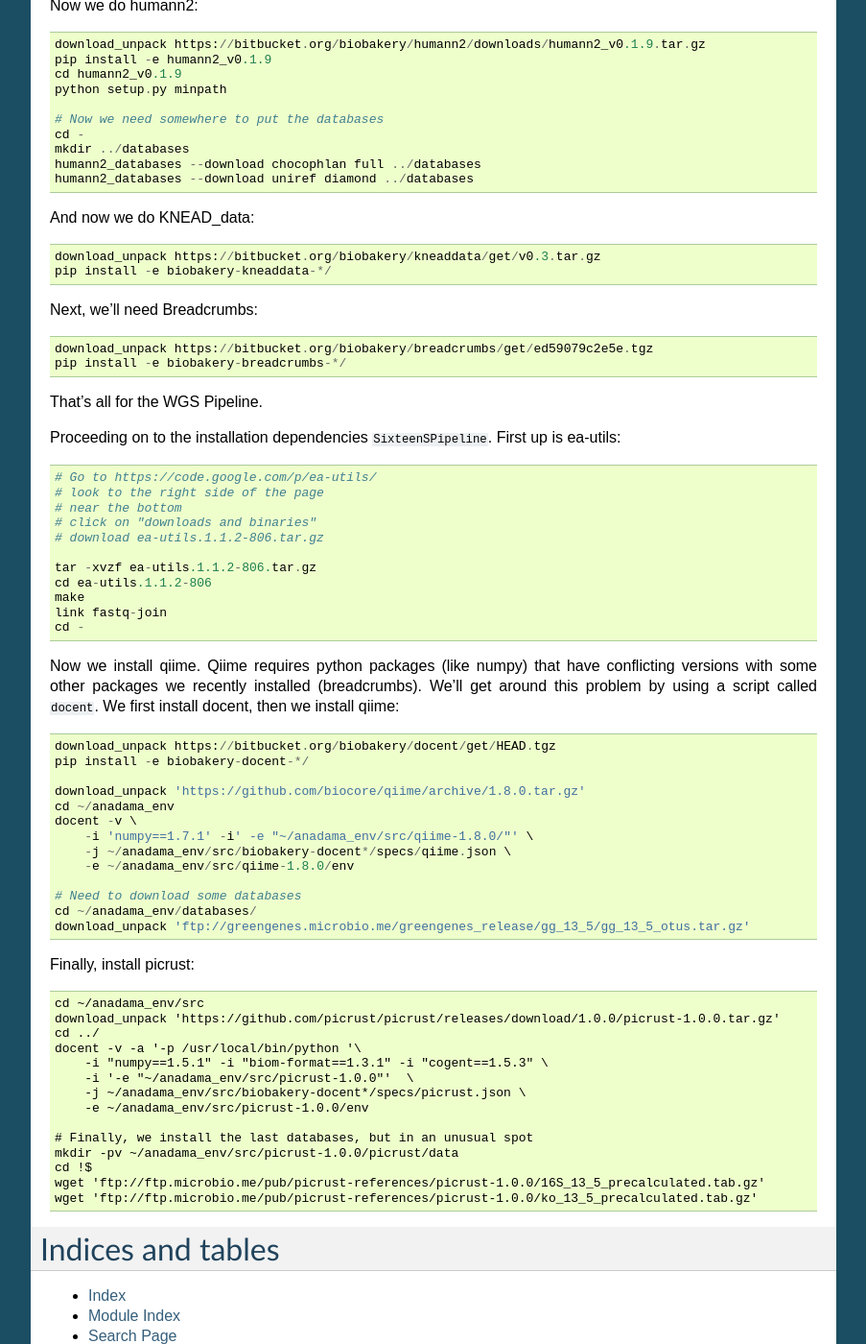
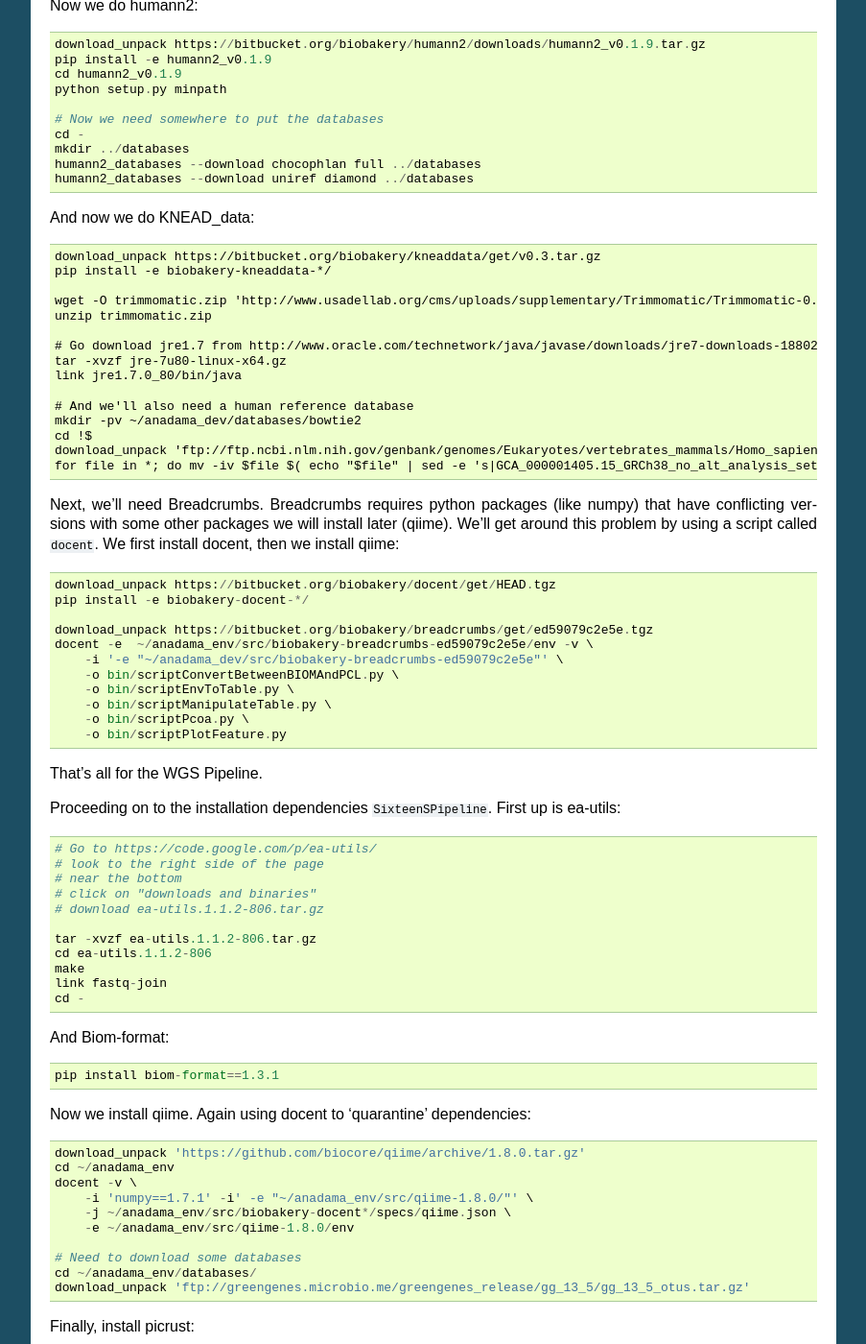
Before and after one commit to biobakery/anadama_workflows, a Sphinx documentation site: the page built from doc/index.rst, in a window 1280 px wide and 1400 px high, scrolled down 1507 px. Shown: the whole window at 96% size, without its empty margins (198-1101 px from the left). Built offline with Sphinx 7.4.7, drawn with Linux system fonts in a browser that asks for light colours; formulas are drawn with MathJax 3; some of the changed text lies outside the part shown.

Commit message:
update install docs

```diff
--- a/doc/index.rst
+++ b/doc/index.rst
@@ -101,10 +101,37 @@
   download_unpack https://bitbucket.org/biobakery/kneaddata/get/v0.3.tar.gz
   pip install -e biobakery-kneaddata-*/
 
-Next, we'll need Breadcrumbs::
+  wget -O trimmomatic.zip 'http://www.usadellab.org/cms/uploads/supplementary/Trimmomatic/Trimmomatic-0.33.zip'
+  unzip trimmomatic.zip
+
+  # Go download jre1.7 from http://www.oracle.com/technetwork/java/javase/downloads/jre7-downloads-1880261.html
+  tar -xvzf jre-7u80-linux-x64.gz
+  link jre1.7.0_80/bin/java
+
+  # And we'll also need a human reference database
+  mkdir -pv ~/anadama_dev/databases/bowtie2
+  cd !$
+  download_unpack 'ftp://ftp.ncbi.nlm.nih.gov/genbank/genomes/Eukaryotes/vertebrates_mammals/Homo_sapiens/GRCh38/seqs_for_alignment_pipelines/GCA_000001405.15_GRCh38_no_alt_analysis_set.fna.bowtie_index.tar.gz'
+  for file in *; do mv -iv $file $( echo "$file" | sed -e 's|GCA_000001405.15_GRCh38_no_alt_analysis_set.fna.bowtie_index|humanGRCh38|g' ); done
+
+
+Next, we'll need Breadcrumbs. Breadcrumbs requires python packages
+(like numpy) that have conflicting versions with some other packages
+we will install later (qiime). We'll get around this problem by using
+a script called ``docent``. We first install docent, then we install
+qiime::
+
+  download_unpack https://bitbucket.org/biobakery/docent/get/HEAD.tgz
+  pip install -e biobakery-docent-*/
 
   download_unpack https://bitbucket.org/biobakery/breadcrumbs/get/ed59079c2e5e.tgz
-  pip install -e biobakery-breadcrumbs-*/
+  docent -e  ~/anadama_env/src/biobakery-breadcrumbs-ed59079c2e5e/env -v \
+      -i '-e "~/anadama_dev/src/biobakery-breadcrumbs-ed59079c2e5e"' \
+      -o bin/scriptConvertBetweenBIOMAndPCL.py \
+      -o bin/scriptEnvToTable.py \
+      -o bin/scriptManipulateTable.py \
+      -o bin/scriptPcoa.py \
+      -o bin/scriptPlotFeature.py
 
 
 That's all for the WGS Pipeline.
@@ -125,14 +152,12 @@
   link fastq-join
   cd -
 
-Now we install qiime. Qiime requires python packages (like numpy) that
-have conflicting versions with some other packages we recently
-installed (breadcrumbs). We'll get around this problem by using a
-script called ``docent``. We first install docent, then we install
-qiime::
+And Biom-format::
 
-  download_unpack https://bitbucket.org/biobakery/docent/get/HEAD.tgz
-  pip install -e biobakery-docent-*/
+  pip install biom-format==1.3.1
+
+
+Now we install qiime. Again using docent to 'quarantine' dependencies::
 
   download_unpack 'https://github.com/biocore/qiime/archive/1.8.0.tar.gz'
   cd ~/anadama_env
@@ -169,6 +194,49 @@
 .. _virtualenv: https://pypi.python.org/pypi/virtualenv
 
 
+Editing the anadama_workflows settings.py file
+______________________________________________
+
+Change the file locations to where you've installed them. Like so::
+
+  # edit ~/anadama_env/src/anadama-workflows/anadama_workflows/settings.py
+
+  class metaphlan2:
+      bowtie2db = "/home/user/anadama_env/bin/db_v20/mpa_v20_m200"
+      mpa_pkl   = "/home/user/anadama_env/bin/db_v20/mpa_v20_m200.pkl"
+  class sixteen:
+      otu_taxonomy = "/home/user/anadama_env/databases/gg_13_5_otus/taxonomy/97_otu_taxonomy.txt"
+      otu_refseq   = "/home/user/anadama_env/databases/gg_13_5_otus/rep_set/97_otus.fasta"
+
+  class knead:
+      reference_db = "/home/user/anadama_env/databases/bowtie2/humanGRCh38"
+      trim_path = "/home/user/anadama_env/src/Trimmomatic-0.33/trimmomatic-0.33.jar"
+
+
+
+
+
+Tricks for Debian 8
+___________________
+
+You'll need to install a few packages::
+
+  sudo apt-get update
+  sudo apt-get install build-essential \
+      git mercurial \
+      virtualenv python-pip python-dev python-pip \
+      zlib1g-dev zlib1g unzip zip libbz2 libbz2-dev \
+      libglpk-dev libglpk36 gfortran \
+      swig \
+      libfreetype6-dev libfreetype6 libpng12-0
+
+Matplotlib can't find /usr/include/freetype2/ft2build.h, but it can
+find /usr/include/ft2build.h, so link it up::
+
+  sudo ln -sv /usr/include/freetype2/ft2build.h /usr/include/ft2build.h
+
+
+
 Indices and tables
 ==================
 
```
